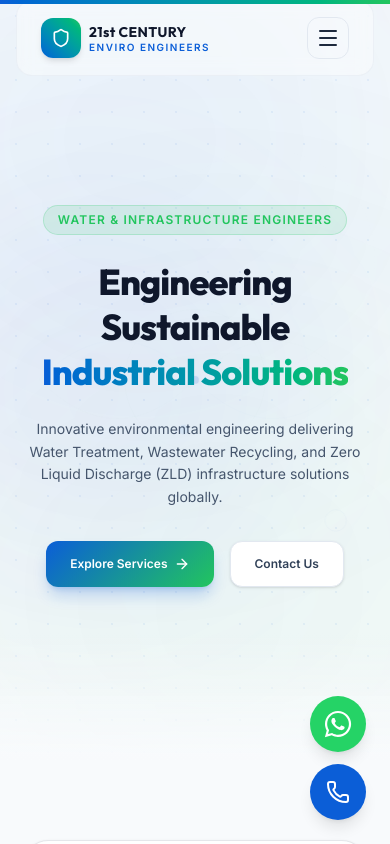
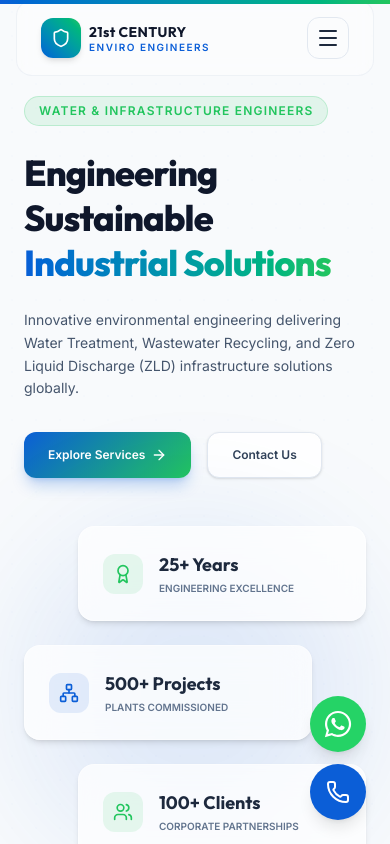
Before and after one commit to RohitChauhan2032/21-century, a React (Vite) app: page / in a window 390 px wide. Shown: the top 844 px of the page. Built offline with nearby package versions, Linux system fonts and the light colour scheme.

Commit message:
change section up and down

```diff
--- a/src/components/pages/Home.jsx
+++ b/src/components/pages/Home.jsx
@@ -7,32 +7,8 @@ const CountUp = ReactCountUp.default || ReactCountUp;
 
 import {
   Shield, Activity, Waves, Droplet, Cpu, ArrowRight, CheckCircle2,
-  MapPin, Clock, Award, Star, HelpCircle, ChevronDown, ChevronRight, Zap, FlaskConical, Network, Users, Globe,
-  ShieldAlert, Compass, Sparkles, Filter
+  MapPin, Clock, Award, Star, HelpCircle, ChevronDown, ChevronRight, Zap, FlaskConical, Network, Users, Globe
 } from 'lucide-react';
-
-const iconMap = {
-  Activity,
-  Waves,
-  Droplet,
-  ShieldAlert,
-  Compass,
-  Sparkles,
-  Zap,
-  Filter
-};
-
-const serviceImages = {
-  "effluent-treatment-plant": "/wastewater_plant.png",
-  "sewage-treatment-plant": "/mbr_modules.png",
-  "water-treatment-plant": "/filtration_skid.png",
-  "zero-liquid-discharge": "/fabrication_banner.png",
-  "reverse-osmosis": "/filtration_skid.png",
-  "softening-plant": "/filtration_skid.png",
-  "demineralization-plant": "/sbr_decanter.png",
-  "ultra-filtration": "/mbbr_media.png"
-};
-
 
 import { servicesData } from '../../data/servicesData';
 import { industriesData } from '../../data/industriesData';
@@ -91,7 +67,7 @@ export default function Home() {
     return () => clearInterval(timer);
   }, []);
 
-  const coreServices = servicesData.slice(0, 8);
+  const coreServices = servicesData.slice(0, 4);
   const featuredIndustries = industriesData.slice(0, 6);
   const recentBlogs = blogsData.slice(0, 3);
 
@@ -99,54 +75,16 @@ export default function Home() {
     <div className="bg-bg-base min-h-screen relative overflow-hidden">
 
       {/* Hero Section */}
-      <section className="min-h-[90vh] relative flex items-center justify-center pt-32 pb-24 px-6 md:px-12 bg-slate-50 text-slate-800 overflow-hidden">
+      <section className="min-h-screen relative flex items-center justify-center pt-24 pb-16 px-6 md:px-12 bg-slate-50 text-slate-800">
         {/* Background Grid Decoration */}
-        <div className="absolute inset-0 bg-[radial-gradient(rgba(11,94,215,0.06)_1.5px,transparent_1.5px)] [background-size:32px_32px] opacity-100 z-0" />
-
-        {/* Subtle Light Gradients Blobs */}
-        <div className="absolute -top-40 -left-40 w-[600px] h-[600px] rounded-full bg-primary/5 blur-[120px] pointer-events-none z-0" />
-        <div className="absolute -bottom-45 -right-45 w-[700px] h-[700px] rounded-full bg-secondary/5 blur-[140px] pointer-events-none z-0" />
-        <div className="absolute top-1/4 right-1/4 w-[400px] h-[400px] rounded-full bg-indigo-600/5 blur-[100px] pointer-events-none z-0" />
-
-        {/* High-Tech Flow Graphic SVG */}
-        <div className="absolute inset-0 z-0 opacity-15 pointer-events-none flex items-center justify-center">
-          <svg viewBox="0 0 1000 1000" fill="none" className="w-full h-full max-w-5xl">
-            <circle cx="500" cy="500" r="380" stroke="url(#cyan-grad)" strokeWidth="1" strokeDasharray="8 6" className="animate-spin" style={{ animationDuration: '120s' }} />
-            <circle cx="500" cy="500" r="280" stroke="url(#blue-grad)" strokeWidth="1.5" strokeDasharray="4 4" className="animate-spin" style={{ animationDuration: '80s', animationDirection: 'reverse' }} />
-            <circle cx="500" cy="500" r="180" stroke="url(#green-grad)" strokeWidth="2" />
-
-            {/* Flow paths */}
-            <path d="M100,500 Q300,300 500,500 T900,500" stroke="url(#blue-grad)" strokeWidth="2.5" strokeLinecap="round" />
-            <path d="M100,500 Q300,700 500,500 T900,500" stroke="url(#green-grad)" strokeWidth="2" strokeLinecap="round" />
-
-            {/* Pulsing molecules / node nodes */}
-            <circle cx="300" cy="400" r="8" fill="#0B5ED7" className="animate-ping" style={{ animationDuration: '3s' }} />
-            <circle cx="700" cy="600" r="6" fill="#22C55E" className="animate-ping" style={{ animationDuration: '4s' }} />
-            <circle cx="500" cy="500" r="10" fill="#0B5ED7" />
-            <circle cx="500" cy="500" r="16" stroke="#0B5ED7" strokeWidth="1" className="animate-ping" style={{ animationDuration: '2s' }} />
-
-            <defs>
-              <linearGradient id="blue-grad" x1="0" y1="0" x2="1" y2="1">
-                <stop stopColor="#0B5ED7" stopOpacity="0.8" />
-                <stop stopColor="#3c82e6" stopOpacity="0.1" />
-              </linearGradient>
-              <linearGradient id="green-grad" x1="0" y1="0" x2="1" y2="1">
-                <stop stopColor="#22C55E" stopOpacity="0.8" />
-                <stop stopColor="#16A34A" stopOpacity="0.1" />
-              </linearGradient>
-              <linearGradient id="cyan-grad" x1="0" y1="0" x2="1" y2="1">
-                <stop stopColor="#06b6d4" stopOpacity="0.6" />
-                <stop stopColor="#0891b2" stopOpacity="0.05" />
-              </linearGradient>
-            </defs>
-          </svg>
-        </div>
-
+        <div className="absolute inset-0 bg-[radial-gradient(#0b5ed708_1px,transparent_1px)] [background-size:24px_24px] opacity-40 z-0" />
         <div className="absolute bottom-0 left-0 right-0 h-32 bg-gradient-to-t from-bg-base to-transparent pointer-events-none z-10" />
 
-        <div className="max-w-4xl mx-auto text-center flex flex-col items-center gap-6 relative z-10 w-full">
+        <div className="max-w-7xl mx-auto grid grid-cols-1 lg:grid-cols-12 gap-12 items-center relative z-10 w-full">
+          {/* Hero Left Content (7 cols) */}
+          <div className="lg:col-span-7 flex flex-col gap-6">
             <motion.span
-            className="text-xs font-semibold uppercase tracking-widest text-secondary bg-secondary/10 border border-secondary/20 px-3.5 py-1.5 rounded-full inline-block"
+              className="text-xs font-semibold uppercase tracking-widest text-secondary bg-secondary/10 border border-secondary/20 px-3.5 py-1.5 rounded-full inline-block self-start"
               initial={{ opacity: 0, y: 15 }}
               animate={{ opacity: 1, y: 0 }}
               transition={{ duration: 0.5 }}
@@ -160,10 +98,7 @@ export default function Home() {
               animate={{ opacity: 1, y: 0 }}
               transition={{ duration: 0.6, delay: 0.1 }}
             >
-            Engineering Sustainable <br />
-            <span className="bg-gradient-to-r from-primary to-secondary bg-clip-text text-transparent">
-              Industrial Solutions
-            </span>
+              Engineering Sustainable <span className="bg-gradient-to-r from-primary to-secondary bg-clip-text text-transparent">Industrial Solutions</span>
             </motion.h1>
 
             <motion.p
@@ -176,7 +111,7 @@ export default function Home() {
             </motion.p>
 
             <motion.div
-            className="flex flex-wrap justify-center gap-4 mt-2"
+              className="flex flex-wrap gap-4 mt-2"
               initial={{ opacity: 0, y: 20 }}
               animate={{ opacity: 1, y: 0 }}
               transition={{ duration: 0.6, delay: 0.3 }}
@@ -194,6 +129,69 @@ export default function Home() {
                 Contact Us
               </Link>
             </motion.div>
+          </div>
+
+          {/* Hero Right Floating Stats Card Panel (5 cols) */}
+          <div className="lg:col-span-5 flex flex-col gap-6 relative">
+            <div className="absolute inset-0 bg-primary/10 rounded-full blur-3xl pointer-events-none" />
+
+            {/* Stat Card 1 */}
+            <motion.div
+              className="glass-panel rounded-2xl p-6 relative border border-slate-200/50 transition-colors self-end w-72 shadow-md"
+              initial={{ x: 50, opacity: 0 }}
+              animate={{ x: 0, opacity: 1 }}
+              transition={{ duration: 0.5, delay: 0.4 }}
+              whileHover={{ y: -5 }}
+            >
+              <div className="flex gap-4 items-center">
+                <div className="w-10 h-10 rounded-xl bg-secondary/10 flex items-center justify-center text-secondary">
+                  <Award className="w-5 h-5" />
+                </div>
+                <div>
+                  <h3 className="font-bold text-slate-800 text-lg font-display">25+ Years</h3>
+                  <p className="text-[10px] text-slate-500 font-semibold uppercase mt-0.5">Engineering Excellence</p>
+                </div>
+              </div>
+            </motion.div>
+
+            {/* Stat Card 2 */}
+            <motion.div
+              className="glass-panel rounded-2xl p-6 relative border border-slate-200/50 transition-colors w-72 shadow-md"
+              initial={{ x: -50, opacity: 0 }}
+              animate={{ x: 0, opacity: 1 }}
+              transition={{ duration: 0.5, delay: 0.5 }}
+              whileHover={{ y: -5 }}
+            >
+              <div className="flex gap-4 items-center">
+                <div className="w-10 h-10 rounded-xl bg-primary/10 flex items-center justify-center text-primary">
+                  <Network className="w-5 h-5" />
+                </div>
+                <div>
+                  <h3 className="font-bold text-slate-800 text-lg font-display">500+ Projects</h3>
+                  <p className="text-[10px] text-slate-500 font-semibold uppercase mt-0.5">Plants Commissioned</p>
+                </div>
+              </div>
+            </motion.div>
+
+            {/* Stat Card 3 */}
+            <motion.div
+              className="glass-panel rounded-2xl p-6 relative border border-slate-200/50 transition-colors self-end w-72 shadow-md"
+              initial={{ x: 50, opacity: 0 }}
+              animate={{ x: 0, opacity: 1 }}
+              transition={{ duration: 0.5, delay: 0.6 }}
+              whileHover={{ y: -5 }}
+            >
+              <div className="flex gap-4 items-center">
+                <div className="w-10 h-10 rounded-xl bg-secondary/10 flex items-center justify-center text-secondary">
+                  <Users className="w-5 h-5" />
+                </div>
+                <div>
+                  <h3 className="font-bold text-slate-800 text-lg font-display">100+ Clients</h3>
+                  <p className="text-[10px] text-slate-500 font-semibold uppercase mt-0.5">Corporate Partnerships</p>
+                </div>
+              </div>
+            </motion.div>
+          </div>
         </div>
       </section>
 
@@ -498,36 +496,24 @@ export default function Home() {
 
           <div className="grid grid-cols-1 md:grid-cols-2 lg:grid-cols-4 gap-6">
             {coreServices.map((service, index) => {
-              const IconComponent = iconMap[service.icon] || Droplet;
+              const icons = [Waves, Droplet, Shield, Zap];
+              const IconComponent = icons[index % icons.length];
               return (
                 <div
                   key={service.id}
-                  className="border border-border-base hover:border-slate-300 rounded-2xl overflow-hidden bg-white shadow-sm hover:shadow-md transition-all duration-300 flex flex-col justify-between h-full group"
+                  className="border border-border-base hover:border-slate-300 rounded-2xl p-6 transition-all duration-300 flex flex-col justify-between h-full group"
                 >
-                  {/* Card Image */}
-                  <div className="h-40 overflow-hidden relative">
-                    <img
-                      src={serviceImages[service.id] || "/filtration_skid.png"}
-                      alt={service.title}
-                      className="w-full h-full object-cover group-hover:scale-105 transition-transform duration-500"
-                    />
-                    <div className="absolute top-3 left-3 bg-white/90 backdrop-blur-sm text-slate-850 text-[9px] font-extrabold px-2.5 py-1 rounded-full uppercase tracking-wider shadow-sm border border-slate-100">
-                      {service.category}
+                  <div className="flex flex-col gap-4">
+                    <div className="w-10 h-10 rounded-xl bg-primary/10 text-primary flex items-center justify-center shrink-0">
+                      <IconComponent className="w-5 h-5" />
                     </div>
-                  </div>
-
-                  {/* Card Content */}
-                  <div className="p-5 flex flex-col justify-between flex-grow">
-                    <div className="flex flex-col gap-3">
-                      <div className="flex items-center gap-3">
-                        <div className="w-8 h-8 rounded-lg bg-primary/10 text-primary flex items-center justify-center shrink-0">
-                          <IconComponent className="w-4.5 h-4.5" />
-                        </div>
-                        <h3 className="font-bold text-slate-800 text-xs sm:text-sm leading-snug group-hover:text-primary transition-colors">
+                    <div>
+                      <span className="text-[9px] font-bold text-slate-400 uppercase">{service.category}</span>
+                      <h3 className="font-bold text-slate-800 text-sm mt-0.5 leading-snug group-hover:text-primary transition-colors">
                         {service.title}
                       </h3>
                     </div>
-                      <p className="text-xs text-slate-500 leading-relaxed font-medium line-clamp-3">
+                    <p className="text-xs text-slate-500 leading-relaxed font-medium">
                       {service.shortDesc}
                     </p>
                   </div>
@@ -539,7 +525,6 @@ export default function Home() {
                     <span>Sizing Specs</span>
                     <ChevronRight className="w-3.5 h-3.5" />
                   </Link>
-                  </div>
                 </div>
               );
             })}
@@ -579,10 +564,10 @@ export default function Home() {
       <section className="relative py-32 px-6 md:px-12 overflow-hidden bg-slate-900 text-white min-h-[500px] flex items-center">
         {/* Background cover image */}
         <div
-          className="absolute inset-0 bg-cover bg-center bg-no-repeat pointer-events-none opacity-65 z-0"
+          className="absolute inset-0 bg-cover bg-center bg-no-repeat pointer-events-none opacity-30 z-0"
           style={{ backgroundImage: "url('/fabrication_banner.png')" }}
         />
-        <div className="absolute inset-0 bg-gradient-to-r from-slate-950/90 via-slate-900/60 to-slate-900/30 pointer-events-none z-0" />
+        <div className="absolute inset-0 bg-gradient-to-r from-slate-950 via-slate-900/90 to-transparent pointer-events-none z-0" />
 
         <div className="max-w-7xl mx-auto grid grid-cols-1 lg:grid-cols-12 gap-12 items-center relative z-10 w-full">
           <div className="lg:col-span-7 flex flex-col gap-6">
@@ -701,8 +686,7 @@ export default function Home() {
               <button
                 key={idx}
                 onClick={() => setActiveTestimonial(idx)}
-                className={`w-2.5 h-2.5 rounded-full transition-colors ${
-                  activeTestimonial === idx ? 'bg-primary' : 'bg-slate-300'
+                className={`w-2.5 h-2.5 rounded-full transition-colors ${activeTestimonial === idx ? 'bg-primary' : 'bg-slate-300'
                   }`}
                 aria-label={`Go to testimonial ${idx + 1}`}
               />
```
Lines whose indentation alone changed are shown as unchanged.
